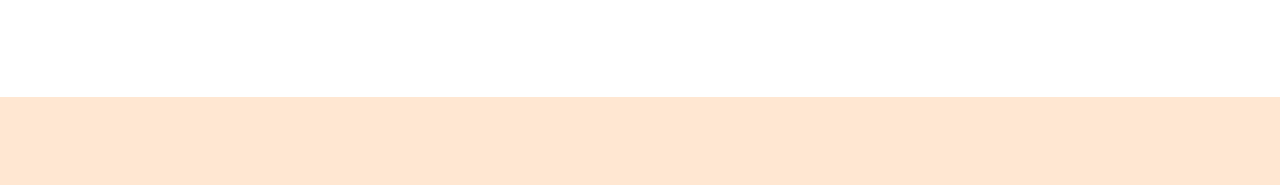
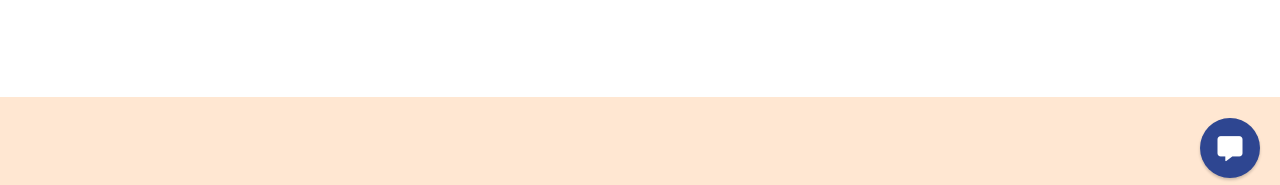
Before and after one commit to PaoloFrancesco-Marino/node-sass-teambit, a website: page index.html in a window 1280 px wide. Shown: the part 602-787 px from the top of the page. Drawn offline with nearby package versions, Linux system fonts and the light colour scheme.

Commit message:
add fixed chat

```diff
--- a/index.html
+++ b/index.html
@@ -352,6 +352,12 @@
         </div><!-- ./General Containers -->
     </footer><!-- ./Footer -->
 
+    <!-- Fixed Chat nav -->
+    <div class="chat_fixed">
+        <i class="fas fa-comment-alt"></i>
+    </div><!-- ./Chat -->
+
+
 
     <!-- Main JS -->
     <script src="dist/script/main.js"></script>
--- a/src/scss/main.scss
+++ b/src/scss/main.scss
@@ -8,3 +8,4 @@
 @import 'partials/products'; // products
 @import 'partials/teambit_start'; // teambit start
 @import 'partials/footer'; // footer
+@import 'partials/chat'; // chat fixed
--- /dev/null
+++ b/src/scss/partials/_chat.scss
@@ -0,0 +1,20 @@
+/*********************
+* Chat Styles
+**********************/
+
+.chat_fixed {
+    @include flex(center, center);
+    position: fixed;
+    width: 60px;
+    height: 60px;
+    bottom: 20px;
+    right: 20px;
+    border-radius: 50%;
+    background: rgb(46, 70, 145);
+    box-shadow: 0px 2px 3px rgba(0,0,0,0.2);
+
+    i {
+        font-size: 25px;
+        color: $color_white;
+    }
+}
```
Also changed, not shown: dist/style/main.css.
